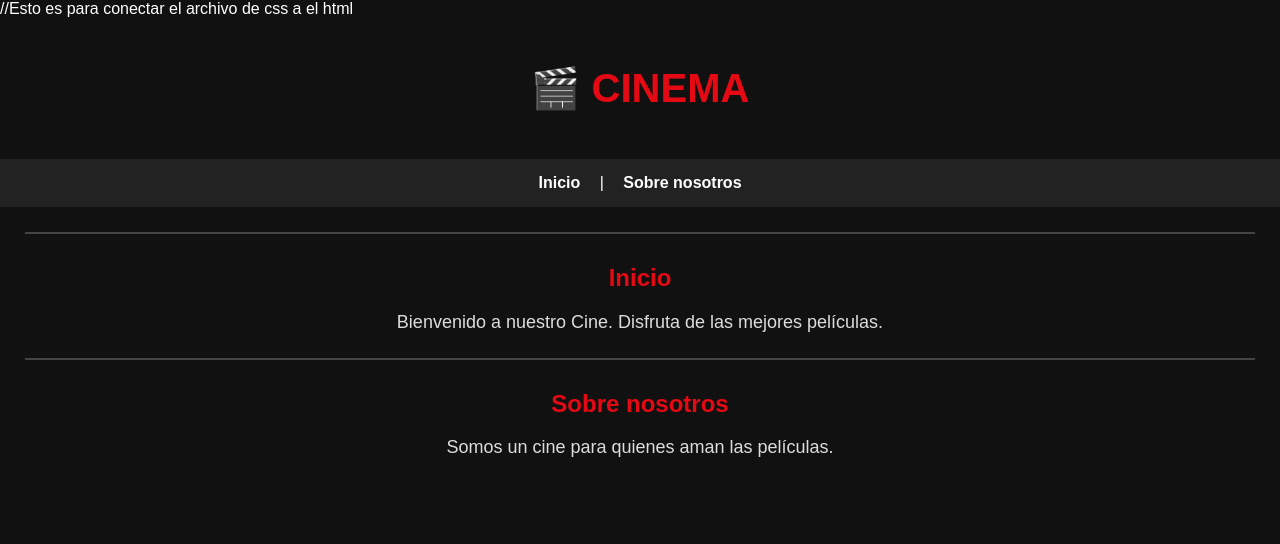
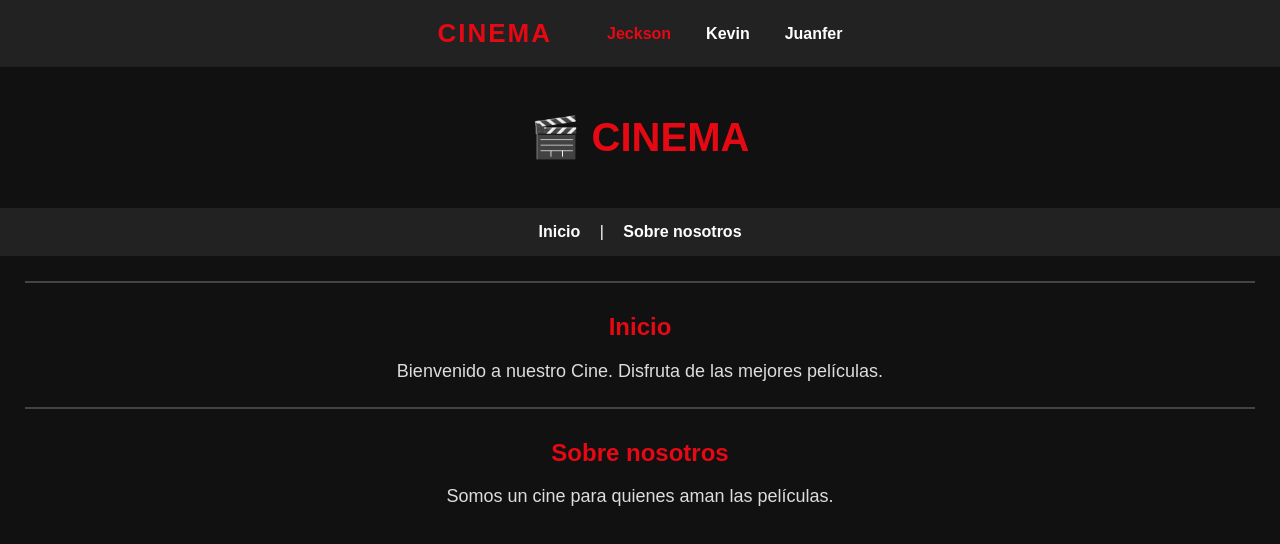
Before and after one commit to TussiGang/Landing-Page-Cinema-CCS, a plain HTML site: page index.html in a window 1280 px wide. Drawn offline with Linux system fonts and the light colour scheme.

Commit message:
jeckson
Added navigation bar with links to different pages.

```diff
--- a/index.html
+++ b/index.html
@@ -4,10 +4,18 @@
     <meta charset="UTF-8">
     <meta name="viewport" content="width=device-width, initial-scale=1.0">
     <title>CINEMA</title>
-    <link rel="stylesheet" href="fd.css"> //Esto es para conectar el archivo de css a el html
+    <link rel="stylesheet" href="fd.css">
 </head>
 
 <body>
+    <nav class="navbar">
+    <div class="logo">CINEMA</div>
+    <ul>
+        <li><a href="index.html" class="activo">Jeckson</a></li>
+        <li><a href="kevin.html" >Kevin</a></li>
+        <li><a href="pagina.html" >Juanfer</a></li>
+    </ul>
+</nav>
     <h1>🎬 CINEMA</h1>
 
     <nav>
```
